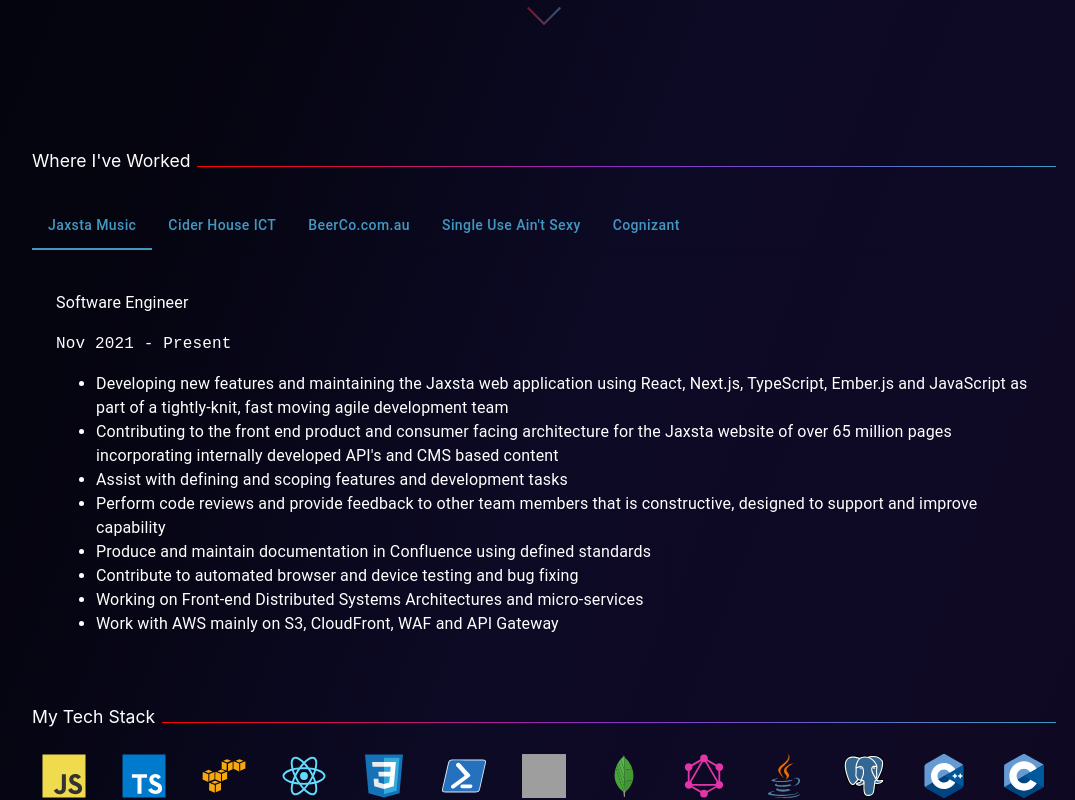
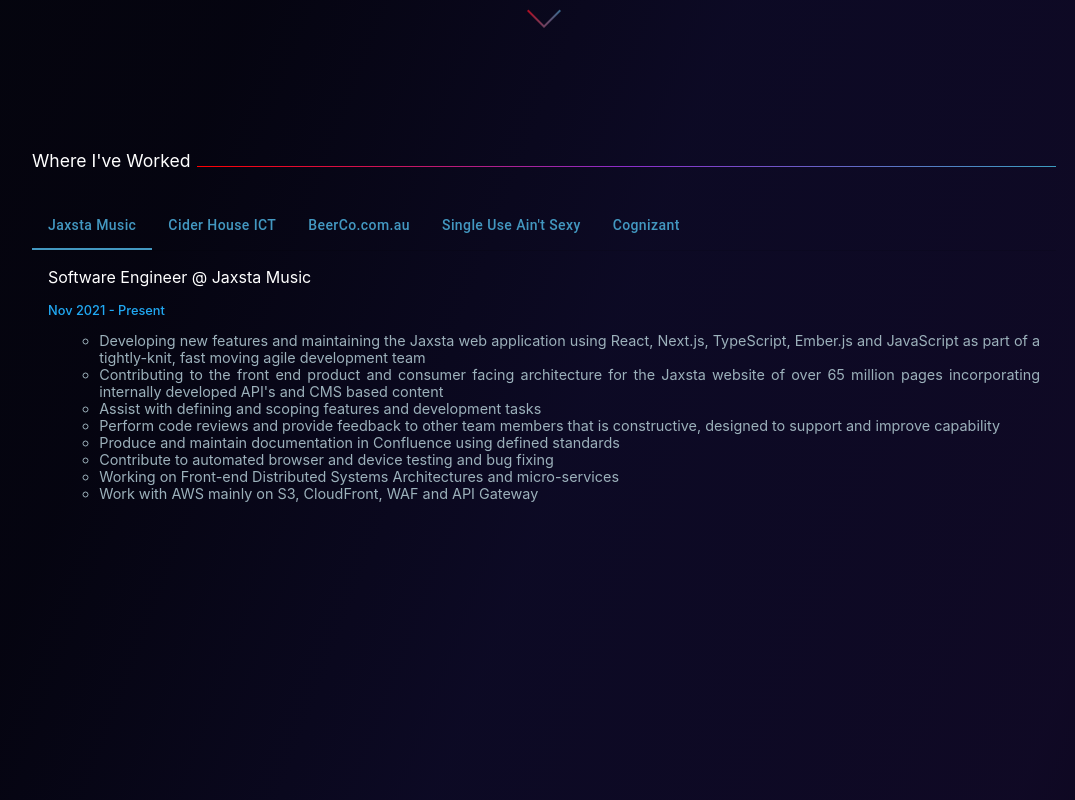
Before and after one commit to mdmathewdc/Mathew-Dony-Portfolio, a Next.js app in the folder mathew-dony-portfolio/: page / in a window 1280 px wide. Shown: the part 680-1480 px from the top of the page, without its empty margins (96-1171 px from the left). Built offline with nearby package versions, Linux system fonts and the light colour scheme; grey boxes are pictures that could not be loaded; a web font is replaced by a local one.

Commit message:
Change job details color,font

```diff
--- a/mathew-dony-portfolio/components/JobTab.jsx
+++ b/mathew-dony-portfolio/components/JobTab.jsx
@@ -5,17 +5,22 @@
 import Typography from "@mui/material/Typography";
 import Box from "@mui/material/Box";
 import { createTheme, ThemeProvider } from "@mui/material/styles";
+import styled from "styled-components";
 
 const RenderedTabs = (data, value) => {
   return data.map((job, index) => (
     <TabPanel value={value} index={index}>
-      <p>{job.role}</p>
-      <code>{job.time}</code>
-      <ul>
-        {job.description.map((desc, index) => (
-          <li>{desc}</li>
-        ))}
-      </ul>
+      <JobTabContainer>
+        <p>
+          {job.role} @ <a href={job.url}>{job.name}</a>
+        </p>
+        <p className="job-time">{job.time}</p>
+        <ul>
+          {job.description.map((desc, index) => (
+            <li>{desc}</li>
+          ))}
+        </ul>
+      </JobTabContainer>
     </TabPanel>
   ));
 };
@@ -32,9 +37,7 @@
       {...other}
     >
       {value === index && (
-        <Box sx={{ p: 3 }}>
-          <Typography>{children}</Typography>
-        </Box>
+        <Box sx={{ p: 2, paddingTop: 0, paddingBottom: 0 }}>{children}</Box>
       )}
     </div>
   );
@@ -136,4 +139,20 @@
   );
 };
 
+const JobTabContainer = styled.div`
+  .job-time {
+    font-size: 0.8rem;
+    color: #21a9f3;
+    font-weight: 500;
+  }
+
+  ul {
+    padding-left: 4vw;
+    font-size: 0.9rem;
+    color: #9cb1bb;
+    text-align: justify;
+    list-style: circle;
+  }
+`;
+
 export default JobTab;
--- a/mathew-dony-portfolio/components/Resume.jsx
+++ b/mathew-dony-portfolio/components/Resume.jsx
@@ -15,6 +15,8 @@
   );
 };
 
-const ResumeContainer = styled.div``;
+const ResumeContainer = styled.div`
+  min-height: 90vh;
+`;
 
 export default Resume;
--- a/mathew-dony-portfolio/components/constants/JobData.js
+++ b/mathew-dony-portfolio/components/constants/JobData.js
@@ -3,7 +3,7 @@
     name: "Jaxsta Music",
     role: "Software Engineer",
     time: "Nov 2021 - Present",
-    url: "www.jaxsta.com",
+    url: "https://jaxsta.com",
     description: [
       "Developing new features and maintaining the Jaxsta web application using React, Next.js, TypeScript, Ember.js and JavaScript as part of a tightly-knit, fast moving agile development team",
       "Contributing to the front end product and consumer facing architecture for the Jaxsta website of over 65 million pages incorporating internally developed API's and CMS based content",
@@ -19,7 +19,7 @@
     name: "Cider House ICT",
     role: "Full Stack Developer & Network Support",
     time: "Apr 2021 - Nov 2021",
-    url: "www.ciderhouse.com.au",
+    url: "https://ciderhouse.com.au",
     description: [
       " Developing and maintaining web applications using Node.js, PHP, SQL, JavaScript, HTML, Bootstrap, jQuery and REST APIs",
       "Providing technical and network support to clients for in-house developed software applications via phone, chat channels and remote connections",
@@ -34,7 +34,7 @@
     name: "BeerCo.com.au",
     role: "Software Engineer",
     time: "Nov 2020 - Dec 2021",
-    url: "www.beerco.com.au",
+    url: "https://beerco.com.au",
     description: [
       "Shopify development and website maintenance",
       "Development of custom web applications using Liquid, HTML, CSS, JavaScript, AJAX, PHP and jQuery",
@@ -49,7 +49,7 @@
     name: "Single Use Ain't Sexy",
     role: "Shopify Developer",
     time: "Sep 2021 - Present",
-    url: "www.singleuseaintsexy.com",
+    url: "https://singleuseaintsexy.com",
     description: [
       "Developing, maintaining and making custom changes to the Shopify website",
     ],
@@ -58,7 +58,7 @@
     name: "Cognizant",
     role: "Programmer Analyst",
     time: "Nov 2017 - Jul 2019",
-    url: "www.cognizant.com",
+    url: "https://cognizant.com",
     description: [
       "Provided IT services like Analysis and Design, Software development and Active Directory management in the area of Cyber Security application support",
       "Developed websites using HTML, CSS and JavaScript and performed back-end JSON formatting",
```
